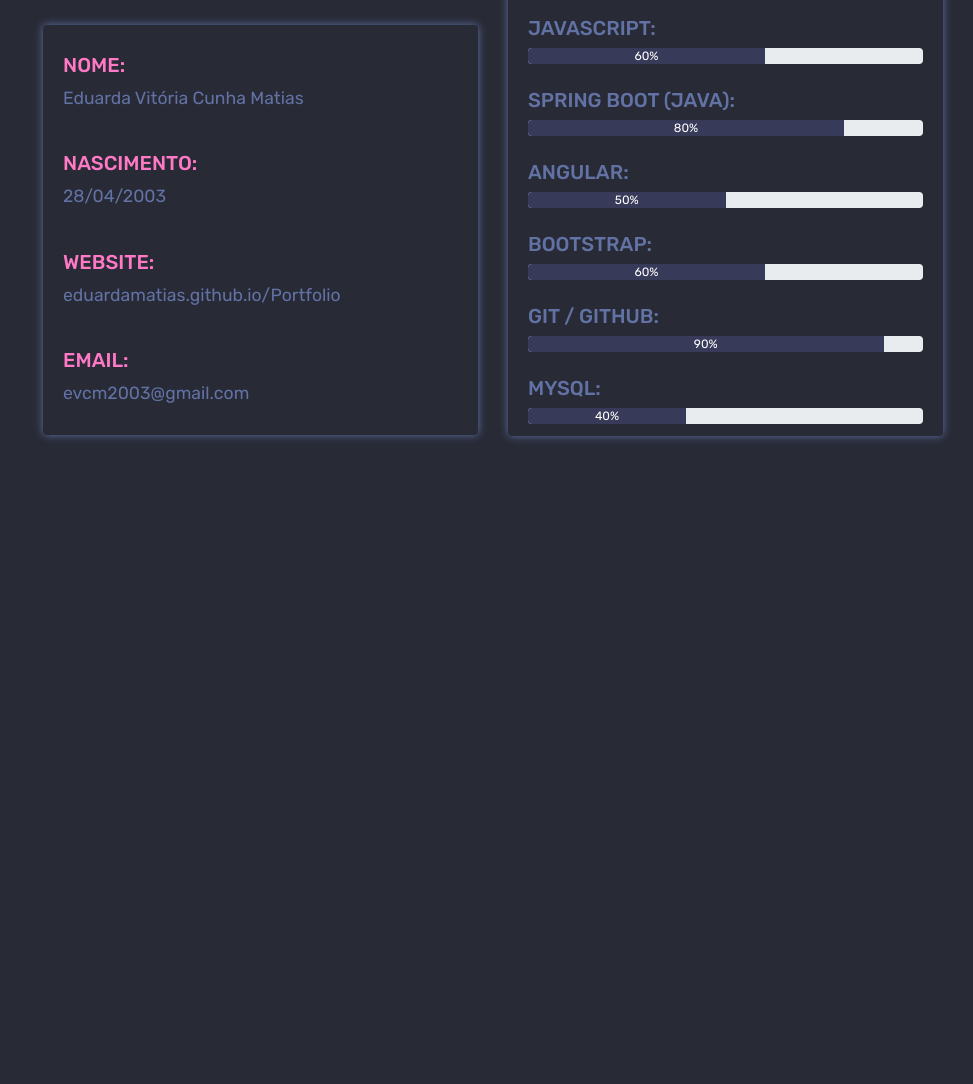
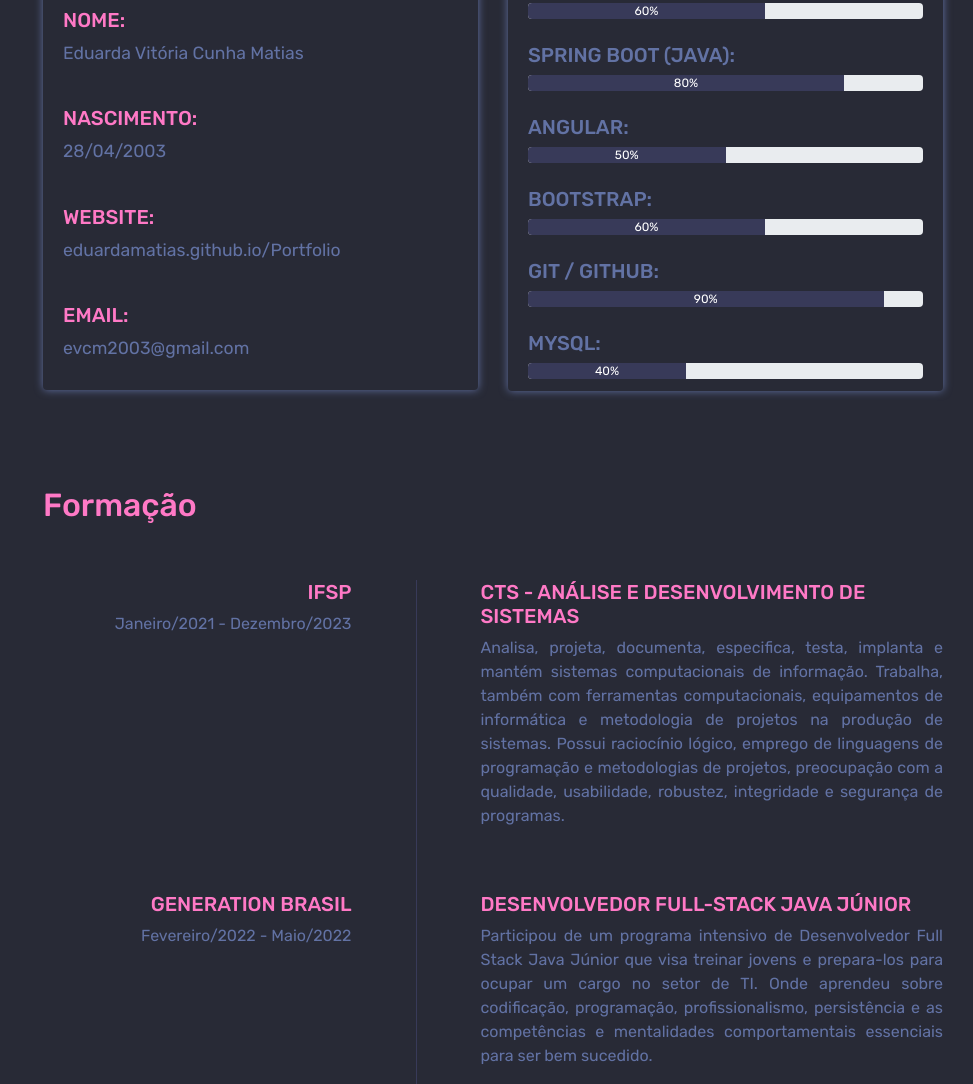
Before and after one commit to EduardaMatias/Portfolio, a plain HTML site: page index.html in a window 1280 px wide. Shown: the part 1216-2300 px from the top of the page, without its empty margins (307-1280 px from the left). Before the commit the page ends 1699 px from the top, so only its background shows below. Drawn offline with nearby package versions, Linux system fonts and the light colour scheme; a web font is replaced by a local one.

Commit message:
desenvolvendo a aba 'formação'

```diff
--- a/assets/css/style.css
+++ b/assets/css/style.css
@@ -162,16 +162,8 @@
     left: 0;
 }
 
-section#sobre h2{
+section h2{
     color: var(--pink);
-    border-bottom: 5px solid var(--pink);
-    width: 170px;
-}
-
-section#sobre .text-sobre-mim{
-    color: var(--grey-light);
-    font-size: 1.2em;
-    text-align: justify;
 }
 
 section#sobre .list-group .list-group-item{
@@ -204,6 +196,37 @@
 section#sobre .list-group .list-group-item h4{
     color: var(--pink);
     text-transform: uppercase;
+}
+
+section#formacao h5{
+    color: var(--pink);
+    text-transform: uppercase;
+}
+
+section#formacao .inicio-fim{
+    color: var(--grey-light);
+    text-align: end;
+}
+
+section#formacao p{
+    color: var(--grey-light);
+    text-align: justify;
+}
+
+section#formacao .instituicao{
+    display: flex;
+    flex-direction: column;
+    align-items: flex-end;
+    padding-right: 4em;
+}
+
+section#formacao .descricao{
+    border-left: 1px solid var(--grey);
+    padding-left: 4em;
+}
+
+section#formacao .descricao-generation h5{
+    margin-top: 48px;
 }
 
 *::-webkit-scrollbar{
@@ -245,3 +268,27 @@
        margin-left: 20px;
     }
 }
+
+@media (max-width: 777px){
+    section#formacao .descricao{
+        border-left: none;
+        padding-left: 1em;
+    }
+
+    section#formacao .instituicao{
+        justify-content: start;
+        align-items: flex-start;
+        padding-right: 1em;
+    }
+
+    section#formacao .inicio-fim{
+        width: 100%;
+        text-align: start;
+        padding-bottom: 1em;
+        border-bottom: 1px solid var(--grey);
+    }
+
+    section#formacao .descricao h5{
+        margin-top: 0px;
+    }
+}
--- a/index.html
+++ b/index.html
@@ -42,7 +42,7 @@
                         Sobre</a>
                 </li>
                 <li class="nav-item">
-                    <a class="nav-link" href="#">
+                    <a class="nav-link" href="#formacao">
                         <i class="bi bi-journal-bookmark-fill"></i>
                         Formação</a>
                 </li>
@@ -73,7 +73,7 @@
         <section id="sobre" class="mt-5">
             <div class="row w-100">
                 <div class="col-md-12">
-                    <h2 class="pt-3 pb-2 mb-5">Sobre mim</h2>
+                    <h2 class="pt-3 pb-2">Sobre mim</h2>
                 </div>
             </div>
 
@@ -82,7 +82,9 @@
                     <ul class="list-group mb-5">
                         <li class="list-group-item pt-3">
                             <h5>Perfil:</h5>
-                            <p>Sou apaixonada por tecnologia e inovação. Tenho profundo interesse na área de Desenvolvimento de Software. Me considero uma pessoa criativa, persistente e proativa.</p>
+                            <p>Sou apaixonada por tecnologia e inovação. Tenho profundo interesse na área de
+                                Desenvolvimento de Software. Me considero uma pessoa criativa, persistente e proativa.
+                            </p>
                         </li>
                     </ul>
                     <ul class="list-group pt-3">
@@ -169,6 +171,44 @@
                 </div>
             </div>
         </section>
+
+        <section id="formacao" class="mt-5">
+            <div class="row w-100">
+                <div class="col-md-12">
+                    <h2>Formação</h2>
+                </div>
+            </div>
+            <div class="row w-100 mt-5 d-flex align-items-start">
+                <div class="col-md-5 instituicao">
+                    <h5>ifsp</h5>
+                    <p class="inicio-fim">Janeiro/2021 - Dezembro/2023</p>
+                </div>
+
+                <div class="col-md-7 descricao">
+                    <h5>CTS - Análise e desenvolvimento de sistemas</h5>
+                    <p>Analisa, projeta, documenta, especifica, testa, implanta e mantém sistemas computacionais de
+                        informação. Trabalha, também com ferramentas computacionais, equipamentos de informática e
+                        metodologia de projetos na produção de sistemas.
+                        Possui raciocínio lógico, emprego de linguagens de programação e metodologias de projetos, preocupação
+                        com a qualidade, usabilidade, robustez, integridade e segurança de programas.</p>
+                </div>
+            </div>
+            <div class="row w-100 mt-0 d-flex align-items-start">
+                <div class="col-md-5 instituicao">
+                    <h5 class="mt-5">generation brasil</h5>
+                    <p class="inicio-fim">Fevereiro/2022 - Maio/2022</p>
+                </div>
+
+                <div class="col-md-7 descricao descricao-generation">
+                    <h5>Desenvolvedor Full-Stack Java Júnior</h5>
+                    <p>Participou de um programa intensivo de Desenvolvedor Full Stack Java Júnior
+                        que visa treinar jovens e prepara-los para ocupar um cargo no setor de TI. Onde
+                        aprendeu sobre codificação, programação, profissionalismo, persistência e as
+                        competências e mentalidades comportamentais essenciais para ser bem
+                        sucedido. </p>
+                </div>
+            </div>
+        </section>
     </main>
 
     <script src="https://cdn.jsdelivr.net/npm/jquery@3.5.1/dist/jquery.slim.min.js"
```
